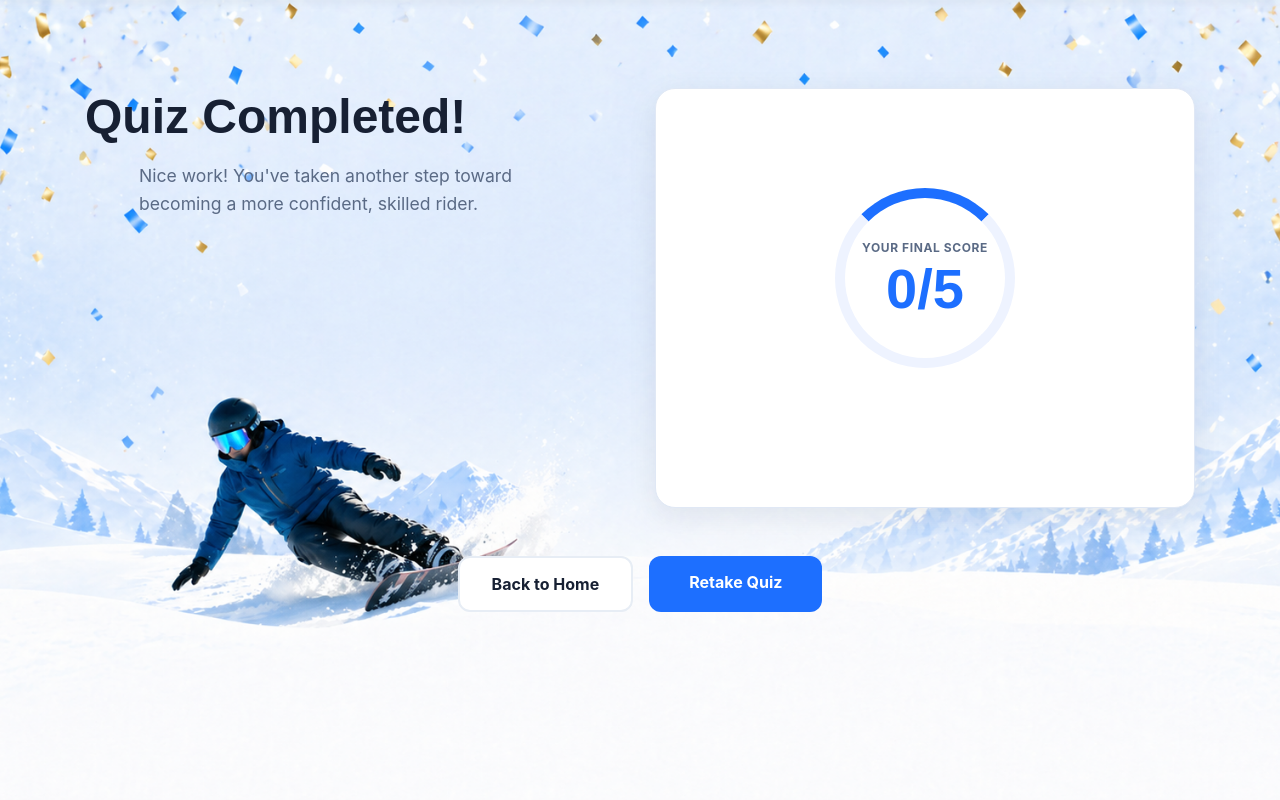
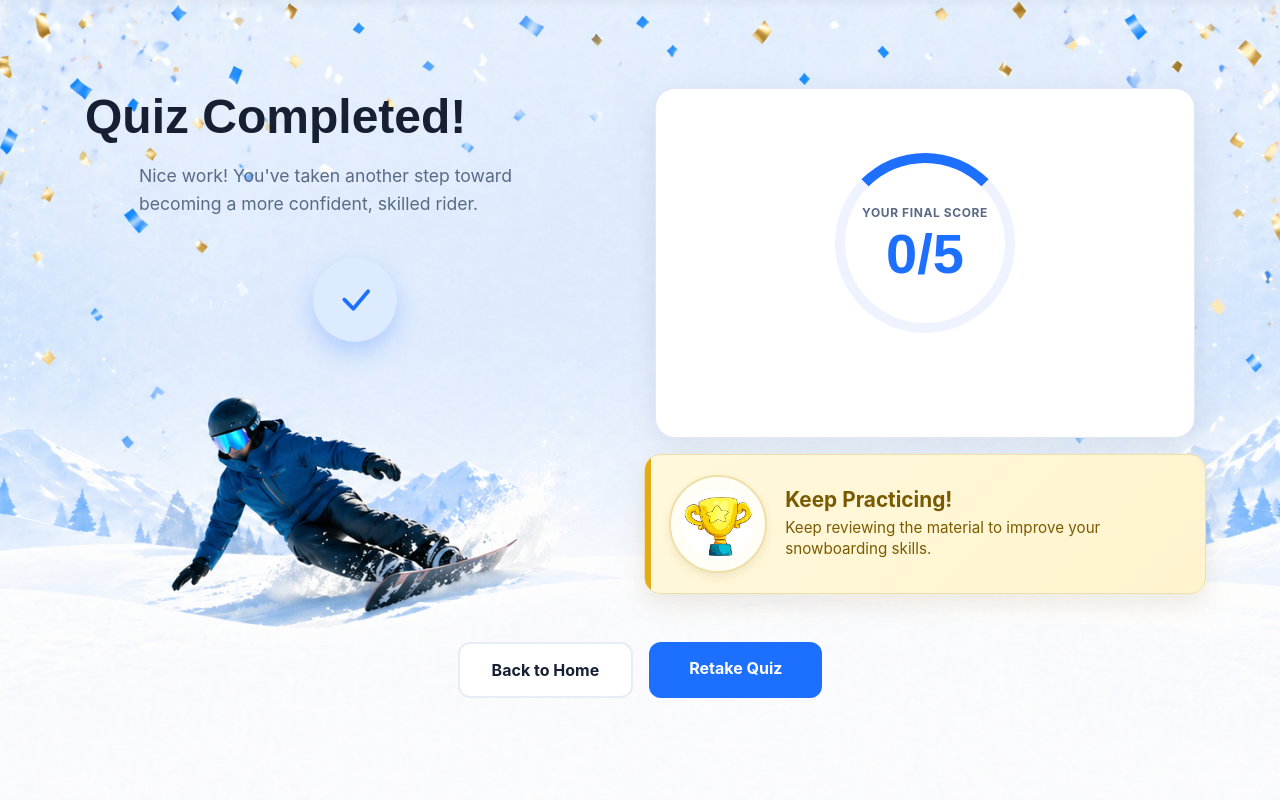
Before and after one commit to JIachen-Tu/UI-final-project, a Flask app: page /results in a window 1280 px wide. Shown: the part 64-864 px from the top of the page. Run offline with Flask 3, Linux system fonts and the light colour scheme; some libraries are stand-ins or nearby versions.

Commit message:
complete basic result page

```diff
--- a/server.py
+++ b/server.py
@@ -163,6 +163,12 @@ def quiz(id):
     if content is None:
         abort(404)
 
+    id = content.get("id", id)
+
+    if id == 1 and user_data["score"] != 0:
+        user_data["score"] = 0
+        user_data["results"] = {}
+
     question = {
         "quiz_id": content.get("id", id),
         "question": content.get("q", ""),
--- a/static/result.css
+++ b/static/result.css
@@ -131,7 +131,7 @@
 }
 
 .score-card {
-    min-height: 420px;
+    min-height: 350px;
     display: flex;
     align-items: center;
     justify-content: center;
@@ -139,3 +139,94 @@
     border: 1px solid #e0e8f5;
     box-shadow: 0 8px 30px rgba(15, 23, 42, 0.08);
 }
+
+.feedback-card {
+    position: relative;
+    overflow: hidden;
+    background: linear-gradient(135deg, #fff8dc 0%, #fff4ce 100%);
+    border: 1px solid #efdfa8;
+    border-radius: 16px;
+    padding: 20px 24px;
+    gap: 18px;
+    box-shadow: 0 10px 24px rgba(114, 90, 30, 0.12);
+}
+
+.feedback-card::before {
+    content: "";
+    position: absolute;
+    left: 0;
+    top: 0;
+    bottom: 0;
+    width: 6px;
+    background: #e3ab16;
+}
+
+.feedback-icon-wrapper {
+    flex-shrink: 0;
+    width: 98px;
+    height: 98px;
+    border-radius: 50%;
+    background: #fffdf6;
+    border: 2px solid #efdfa8;
+    display: flex;
+    align-items: center;
+    justify-content: center;
+    box-shadow: 0 4px 10px rgba(114, 90, 30, 0.1);
+}
+
+.feedback-trophy-img {
+    width: 70px;
+    height: 70px;
+    border-radius: 50%;
+    object-fit: cover;
+}
+
+.feedback-content {
+    flex: 1;
+}
+
+.feedback-title {
+    margin-bottom: 6px;
+    font-size: 1.3rem;
+    font-weight: 700;
+    color: #7a5a00;
+    line-height: 1.1;
+}
+
+.feedback-desc {
+    margin-bottom: 0;
+    font-size: 0.95rem;
+    color: #7b5b00;
+    line-height: 1.35;
+}
+
+@media (min-width: 768px) {
+    .feedback-card {
+        width: 104%;
+        margin-left: -2%;
+    }
+}
+
+.congratulation-card {
+    min-height: 200px;
+    display: flex;
+    align-items: center;
+    justify-content: center;
+    border-radius: 20px;
+    border: 1px solid #e0e8f5;
+    box-shadow: 0 8px 30px rgba(15, 23, 42, 0.08);
+}
+
+.check-badge {
+    width: 84px;
+    height: 84px;
+    border-radius: 50%;
+    background: #dcebff;
+    box-shadow: 0 10px 24px rgba(29, 111, 255, 0.25);
+}
+
+.check-badge i {
+    color: #1d6fff;
+    font-size: 2.5rem;
+    line-height: 1;
+}
--- a/templates/layout.html
+++ b/templates/layout.html
@@ -6,6 +6,7 @@
     <link rel="stylesheet" href="{{ url_for('static', filename='icons.css') }}">
     <link rel="stylesheet" href="{{ url_for('static', filename='layout.css') }}">
     <link rel="stylesheet" href="{{ url_for('static', filename='homepage.css') }}">
+    <link rel="stylesheet" href="https://cdn.jsdelivr.net/npm/bootstrap-icons@1.11.3/font/bootstrap-icons.css">
     <script src="https://code.jquery.com/jquery-3.5.1.min.js"></script>
 </head>
 <body>
--- a/templates/results.html
+++ b/templates/results.html
@@ -2,7 +2,8 @@
 {% block content %}
 <link rel="stylesheet" href="{{ url_for('static', filename='result.css') }}">
 <div class="result-bg">
-    <!--
+    <div class="container">
+        <!--
     <div class="results-page-body">
         <div class="result-card">
             <span class="result-subtitle">Quiz Complete</span>
@@ -27,31 +28,59 @@
             </div>
         </div>
     </div>-->
-
-    <div class="container">
         <div class="result-container my-5">
             <div class="row align-items-start mt-5">
+
+                <!-- Left Column -->
                 <div class="col-md-6">
+
                     <h1 class="result-title">Quiz Completed!</h1>
                     <p class="result-desc">
                         Nice work! You've taken another step toward becoming a more confident, skilled rider.
                     </p>
 
+                    <div class="check-badge d-flex align-items-center justify-content-center mt-4 mx-auto">
+                        <i class="bi bi-check-lg"></i>
+                    </div>
+
                 </div>
 
+                <!-- Right Column -->
                 <div class="col-md-6">
+
+                    <!-- Score Card -->
                     <div class="card score-card">
                         <div class="score-circle-wrapper">
                             <span class="score-label-small">Your Final Score</span>
                             <span class="score-value-large">{{ score }}/5</span>
                         </div>
                     </div>
+
+
+                    <!-- Feedback Card -->
+                    <div class="card feedback-card mt-3 d-flex flex-row align-items-center">
+                        <div class="feedback-icon-wrapper">
+                            <img src="{{ url_for('static', filename='data/trophy.jpg') }}" alt="Trophy" class="feedback-trophy-img">
+                        </div>
+                        <div class="feedback-content">
+                            {% if score >= 4 %}
+                            <h5 class="feedback-title">Good Job!</h5>
+                            <p class="feedback-desc">Consider reviewing the difference between sliding and cutting into
+                                the
+                                snow.</p>
+                            {% else %}
+                            <h5 class="feedback-title">Keep Practicing!</h5>
+                            <p class="feedback-desc">Keep reviewing the material to improve your snowboarding skills.
+                            </p>
+                            {% endif %}
+                        </div>
+                    </div>
+
                 </div>
-
             </div>
         </div>
 
-        <div class="result-button-container my-5">
+        <div class="result-button-container my-8">
             <div class="d-flex justify-content-center gap-3">
                 <a href="/" class="btn btn-home mr-3">Back to Home</a>
                 <a href="/quiz/1" class="btn btn-retake">Retake Quiz</a>
```
Also changed, not shown: static/data/snowboarder.png (deleted), static/data/trophy.jpg (added).
